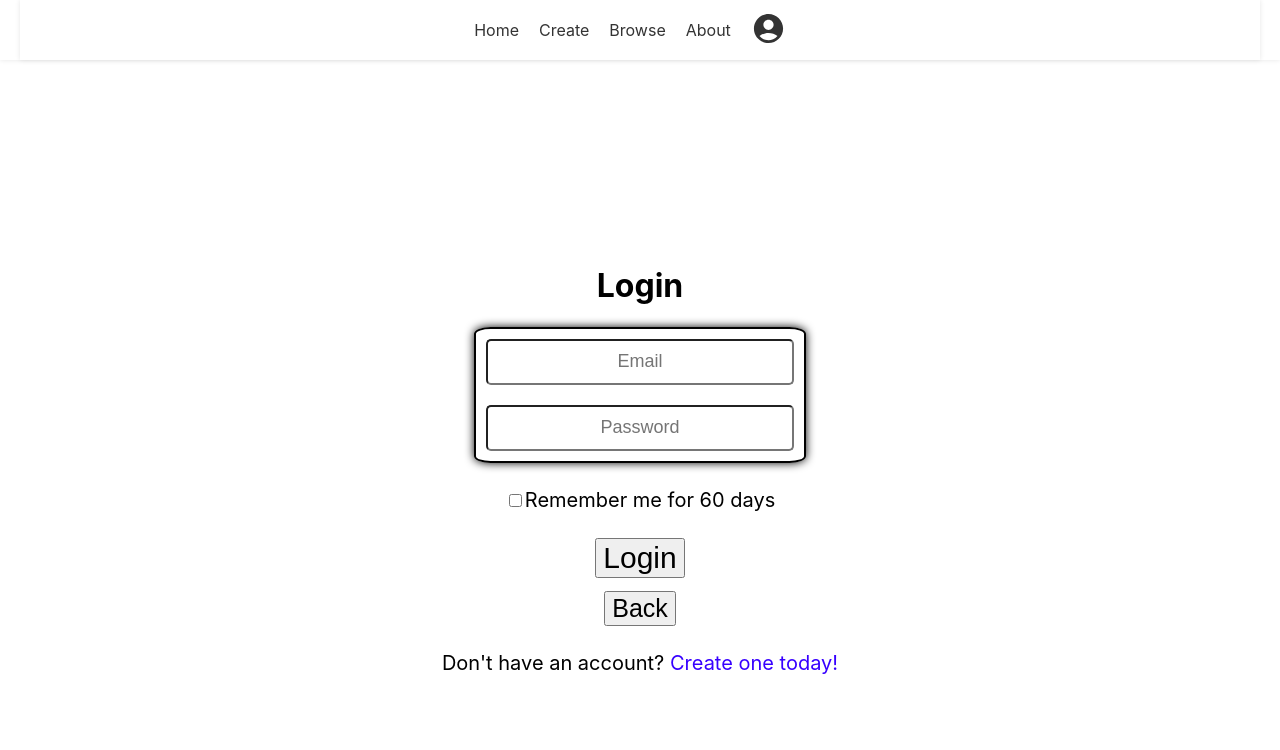
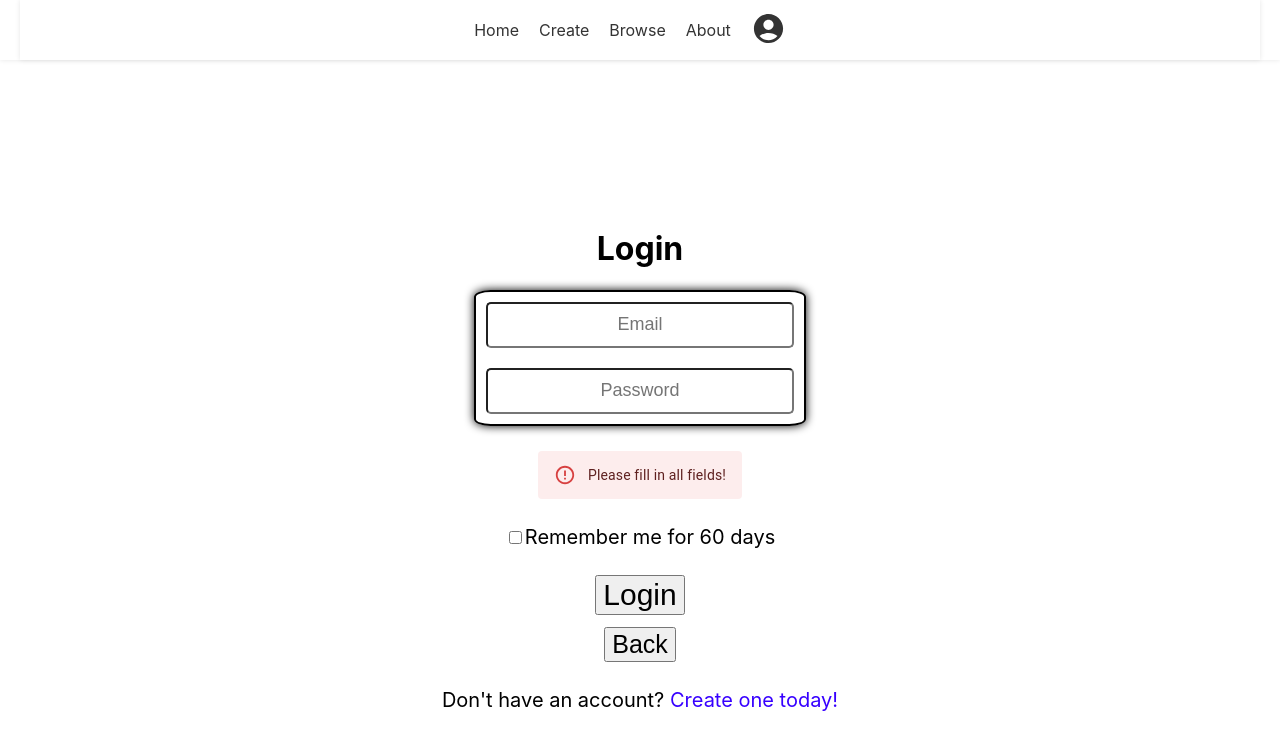
Before and after one commit to TheDokT0r/Revisionary-Redux, a React (Create React App) app: page /login in a window 1280 px wide. Both pictures are taken after a click on the button "Login". Shown: the top 750 px of the page. Built offline with nearby package versions, Linux system fonts and the light colour scheme; no server answers.

Commit message:
Better error alert on login

```diff
--- a/src/App.js
+++ b/src/App.js
@@ -17,8 +17,6 @@ const FriendsList = lazy(() => import('./pages/FriendsList'));
 
 
 function App() {
-  console.log(process.env.REACT_APP_SERVER_URL);
-
   return (
     <BrowserRouter>
       <Suspense fallback={<LoadingScreen text={'Loading page'} />}>
--- a/src/pages/Login/Login.jsx
+++ b/src/pages/Login/Login.jsx
@@ -3,9 +3,9 @@ import { Link } from 'react-router-dom'
 import { useNavigate, NavLink } from 'react-router-dom'
 import login from '../../api/UserMannagement/login'
 import Navbar from '../../components/Navbar/Navbar'
+import Alert from '@mui/material/Alert';
 import styles from './Login.module.scss'
 import classNames from 'classnames/bind';
-import axios from 'axios'
 const cx = classNames.bind(styles);
 
 
@@ -15,6 +15,9 @@ export default function Login() {
     const [email, setEmail] = useState('')
     const [password, setPassword] = useState('')
     const [rememberMe, setRememberMe] = useState(false);
+    const [error, setError] = useState(
+        { is: false, message: '' }
+    )
 
     const loginHandler = (e) => {
         e.preventDefault();
@@ -22,7 +25,8 @@ export default function Login() {
         console.log(`Email: ${email} Password: ${password}`);
 
         if (!email || !password) {
-            return alert('Please fill in all fields!');
+            setError({ is: true, message: 'Please fill in all fields!' });
+            return;
         }
 
         login(email, password, rememberMe).then((res) => {
@@ -31,7 +35,7 @@ export default function Login() {
             }
         }).catch((err) => {
             console.log(err)
-            alert('Invalid credentials')
+            setError({ is: true, message: 'Invalid credentials' });
         });
     }
 
@@ -44,12 +48,25 @@ export default function Login() {
 
                 <form className={cx(styles.login_form, styles.input)}>
                     <div>
-                        <input type="email" onChange={(e) => setEmail(e.target.value)} placeholder="Email" />
+                        <input type="email" onChange={
+                            (e) => {
+                                setEmail(e.target.value)
+                                setError({ is: false, message: '' })
+                            }
+                        } placeholder="Email" />
                     </div>
                     <div>
-                        <input type="password" onChange={(e) => setPassword(e.target.value)} placeholder="Password" />
+                        <input type="password" onChange={(e) => {
+                            setPassword(e.target.value)
+                            setError({ is: false, message: '' })
+                        }}
+                            placeholder="Password" />
                     </div>
                 </form>
+
+                <div className={styles.alert}>
+                    <Alert severity="error" style={{ display: error.is ? 'flex' : 'none' }}>{error.message}</Alert>
+                </div>
 
                 <div className={styles.remember_me}>
                     <input type="checkbox" checked={rememberMe} onChange={(e) => setRememberMe(!rememberMe)} />
@@ -71,7 +88,6 @@ export default function Login() {
                 <label
                     className={styles.footer}>
                     Don't have an account? <a href='/signup'>Create one today!</a></label>
-
             </div>
         </>
     )
--- a/src/pages/Login/Login.module.scss
+++ b/src/pages/Login/Login.module.scss
@@ -69,3 +69,9 @@ $fontSize: 30px;
     font-size: 20px;
     text-align: center;
 }
+
+.alert {
+    margin-top: 2%;
+    font-size: 20px;
+    text-align: center;
+}
```
